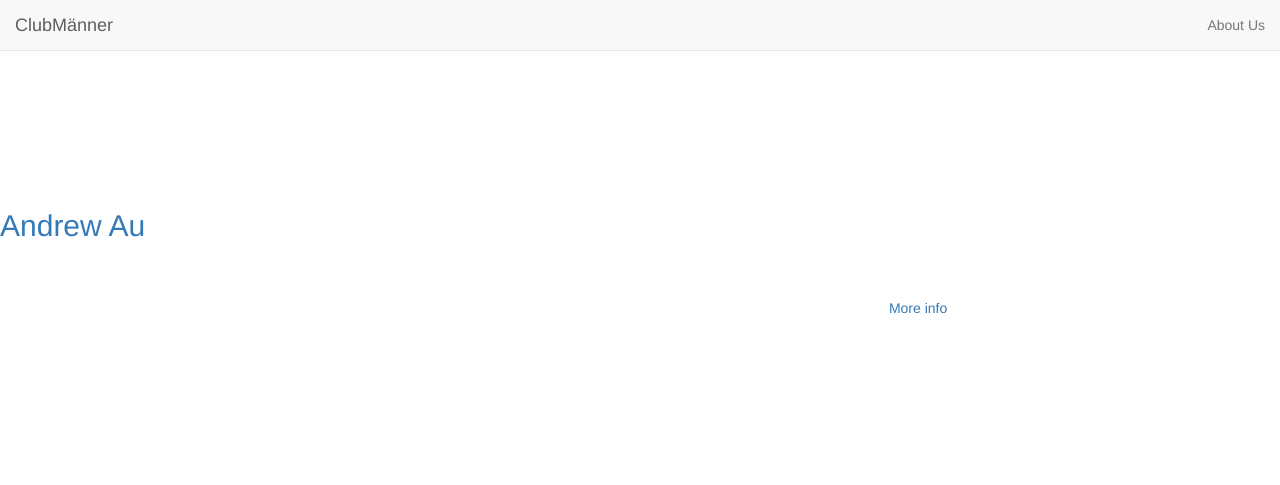
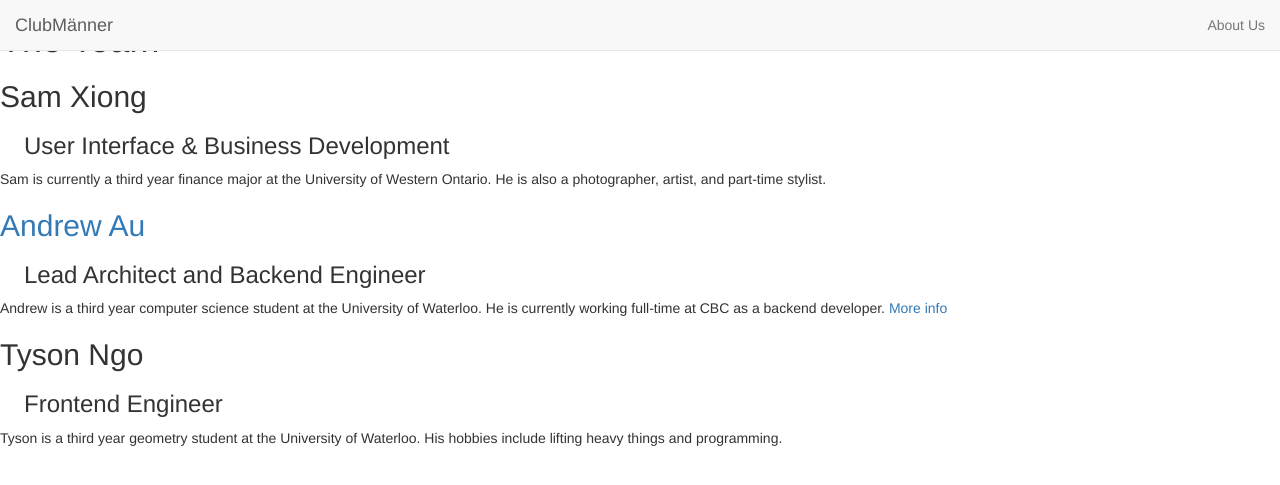
Before and after one commit to A-Au/ClubManner-Email, a Django app: page /about/ in a window 1280 px wide. Shown: the top 485 px of the page. Run offline with Django 3.2, Linux system fonts and the light colour scheme; some libraries are stand-ins or nearby versions.

Commit message:
fixed font colour

```diff
--- a/clubmanneremail/templates/about.html
+++ b/clubmanneremail/templates/about.html
@@ -9,7 +9,6 @@
         body {
             margin-top: 50px;
             margin: auto;
-            color: #ffffff;
         }
         .role {
             padding-left: 1em;
```
